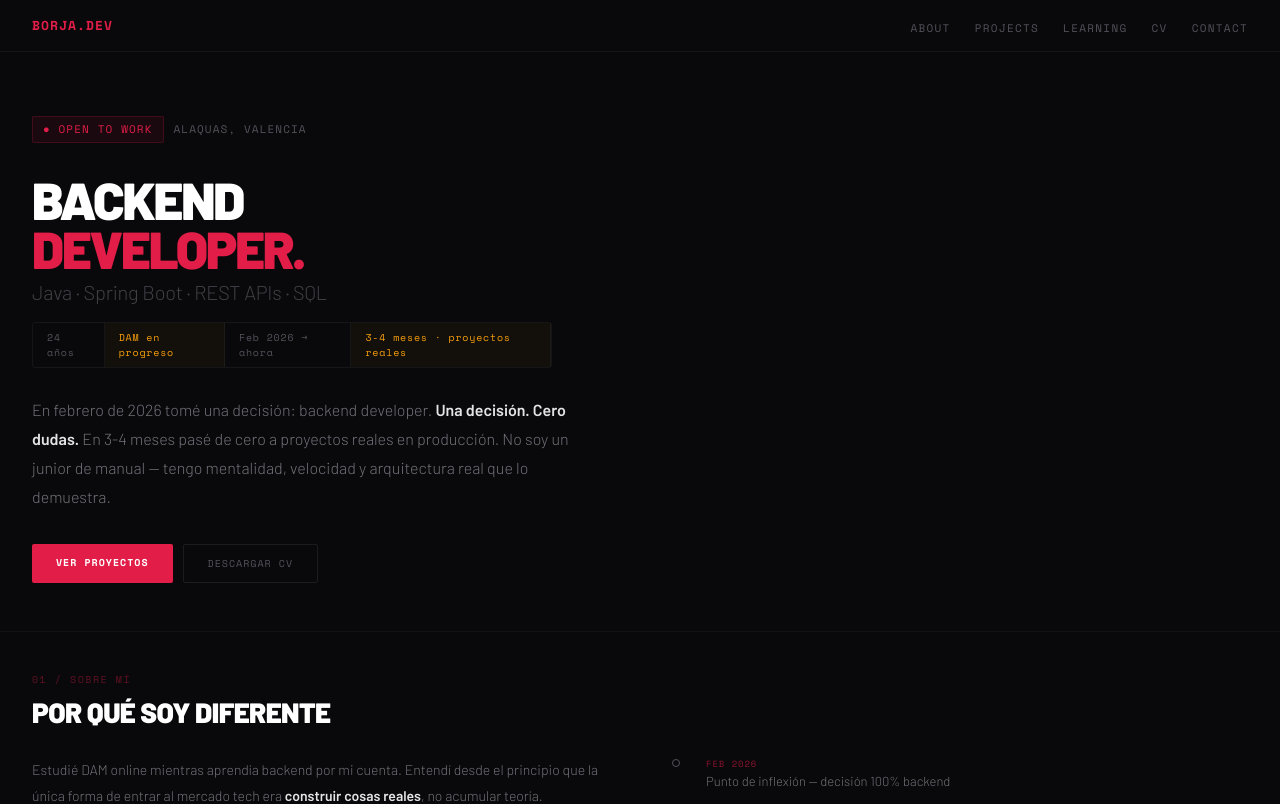
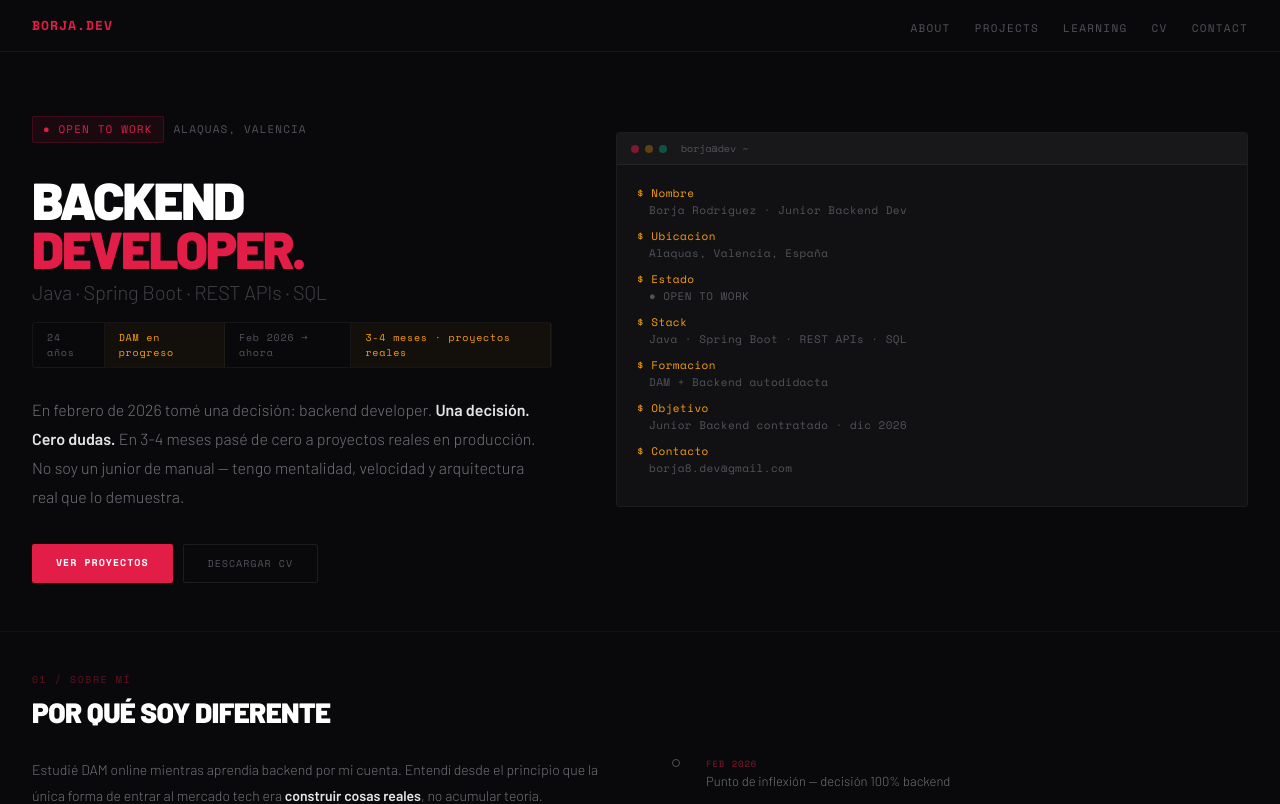
Before and after one commit to borja8dev/portfolio-borja, a Next.js app: page / in a window 1280 px wide. Shown: the top 804 px of the page. Built offline with nearby package versions, Linux system fonts and the light colour scheme.

Commit message:
feat: terminal block hero

```diff
--- a/src/app/components/Hero.tsx
+++ b/src/app/components/Hero.tsx
@@ -1,9 +1,14 @@
+'use client'
+
 export default function Hero() {
   return (
     <section style={{
       padding: '4rem 2rem 3rem',
-      maxWidth: '760px',
+      display: 'flex',
+      alignItems: 'flex-start',
+      gap: '4rem',
     }}>
+      <div style={{ maxWidth: '520px', flexShrink: 0 }}>
         <div style={{
           display: 'flex',
           alignItems: 'center',
@@ -27,7 +32,7 @@ export default function Hero() {
             color: 'var(--muted)',
             textTransform: 'uppercase' as const,
             letterSpacing: '0.1em',
-        }}>Alaquas, Valencia </span>
+          }}>Alaquas, Valencia</span>
         </div>
 
         <h1 style={{
@@ -128,6 +133,52 @@ export default function Hero() {
             textTransform: 'uppercase' as const,
           }}>Descargar CV</a>
         </div>
+      </div>
+
+      <div style={{
+        flex: 1,
+        background: 'var(--bg2)',
+        border: '1px solid rgba(255,255,255,0.05)',
+        borderRadius: '4px',
+        overflow: 'hidden',
+        marginTop: '1rem',
+      }}>
+        <div style={{
+          background: 'var(--bg3)',
+          padding: '8px 14px',
+          display: 'flex',
+          alignItems: 'center',
+          gap: '6px',
+          borderBottom: '1px solid rgba(255,255,255,0.05)',
+        }}>
+          <div style={{ width: '8px', height: '8px', borderRadius: '50%', background: 'rgba(225,29,72,0.5)' }} />
+          <div style={{ width: '8px', height: '8px', borderRadius: '50%', background: 'rgba(245,158,11,0.3)' }} />
+          <div style={{ width: '8px', height: '8px', borderRadius: '50%', background: 'rgba(0,212,170,0.3)' }} />
+          <span style={{ fontFamily: 'var(--mono)', fontSize: '10px', color: 'var(--muted)', marginLeft: '8px' }}>borja@dev ~ </span>
+        </div>
+        <div style={{ padding: '1.25rem' }}>
+          {[
+           { cmd: '$ Nombre', out: 'Borja Rodríguez · Junior Backend Dev' },
+{ cmd: '$ Ubicacion', out: 'Alaquas, Valencia, España' },
+{ cmd: '$ Estado', out: '● OPEN TO WORK' },
+{ cmd: '$ Stack', out: 'Java · Spring Boot · REST APIs · SQL' },
+{ cmd: '$ Formacion', out: 'DAM + Backend autodidacta' },
+{ cmd: '$ Objetivo', out: 'Junior Backend contratado · dic 2026' },
+{ cmd: '$ Contacto', out: 'borja8.dev@gmail.com' },
+          ].map((line, i) => (
+            <div key={i} style={{ marginBottom: '10px' }}>
+              <div style={{ fontFamily: 'var(--mono)', fontSize: '11px', color: 'var(--acc2)', letterSpacing: '0.04em' }}>{line.cmd}</div>
+              <div style={{
+                fontFamily: 'var(--mono)',
+                fontSize: '11px',
+                color: line.cmd === '$ status' ? 'var(--acc)' : 'var(--muted)',
+                paddingLeft: '12px',
+                letterSpacing: '0.04em',
+              }}>{line.out}</div>
+            </div>
+          ))}
+        </div>
+      </div>
     </section>
   )
 }
```
Lines whose indentation alone changed are shown as unchanged.
